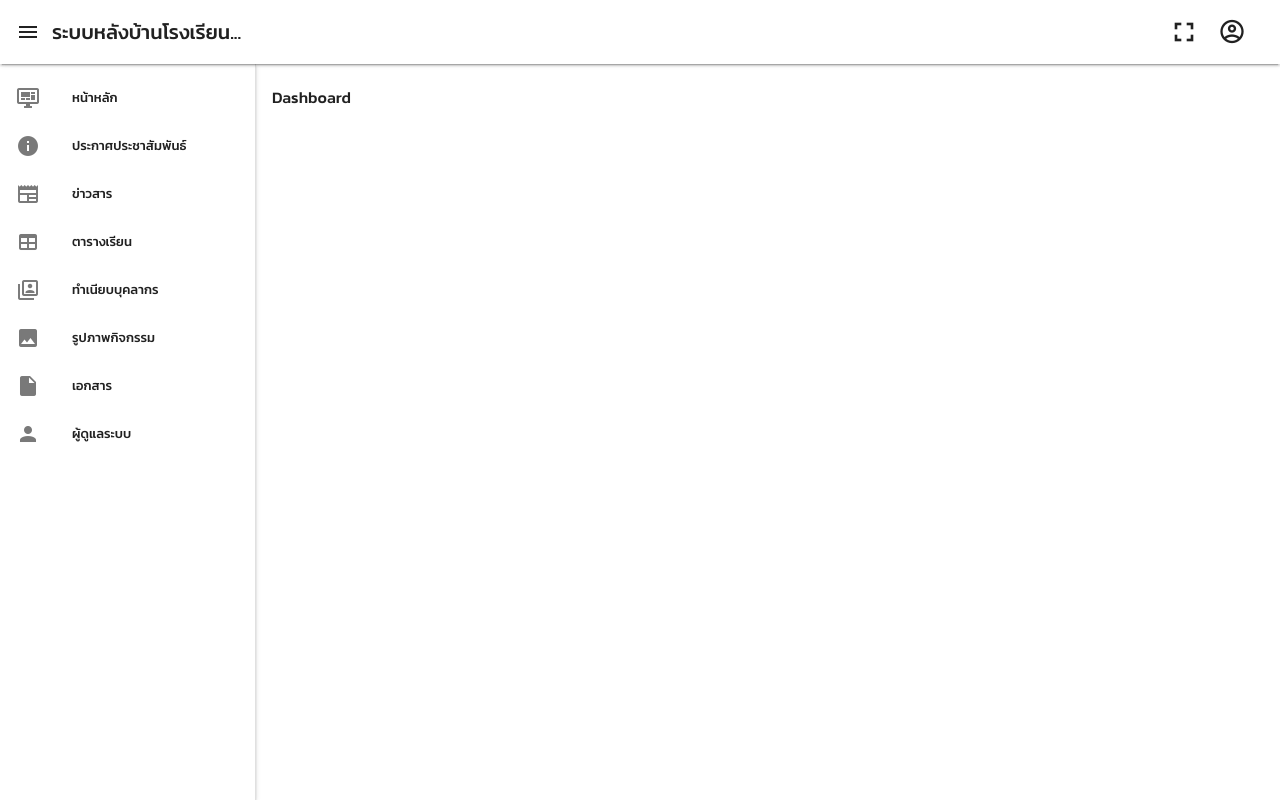
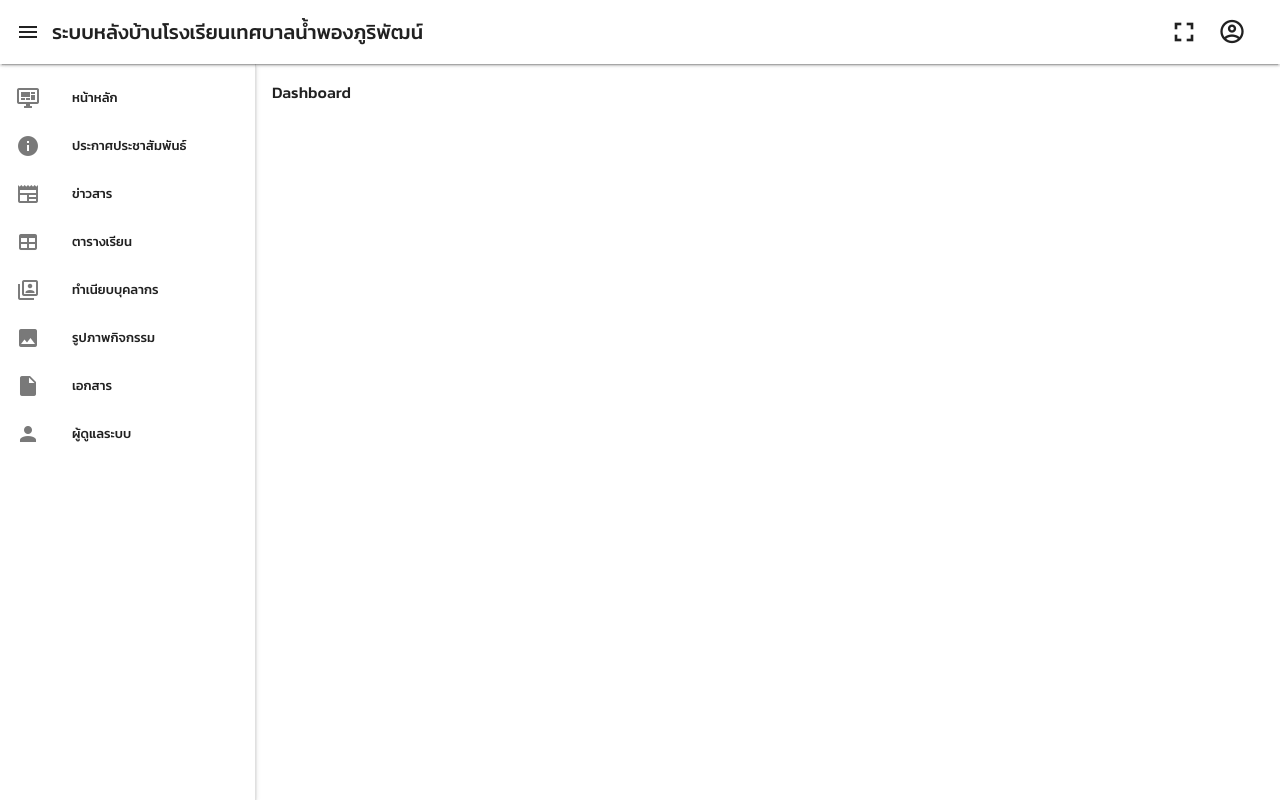
Before and after one commit to parnuphun/My-admin-template, a Vue app: page /admin/dashboard in a window 1280 px wide. Built offline with nearby package versions, Linux system fonts and the light colour scheme; what v-calendar, vue-sweetalert2, vue3-marquee would draw is missing.

Commit message:
admin nav update

```diff
--- a/src/components/layout/AdminNavigationBar.vue
+++ b/src/components/layout/AdminNavigationBar.vue
@@ -101,7 +101,7 @@ function isGroupOpen() {
 
 <template>
     <VThemeProvider>
-        <VApp>
+        <VApp class="">
             <!-- nav bar -->
             <v-app-bar :elevation="2" color="">
                 <!-- toggle sidebar -->
@@ -109,129 +109,17 @@ function isGroupOpen() {
 
                 <!-- content in nav -->
                 <div class="w-full mr-6 flex flex-row items-center">
-                    <v-app-bar-title color=""> ระบบหลังบ้านโรงเรียน... </v-app-bar-title>
-
-                    <!-- <v-btn icon class="" @click="isAlert = !isAlert" >
-                        <v-icon size="x-large" >mdi-message</v-icon>
-                     </v-btn> -->
+                    <v-app-bar-title color=""> ระบบหลังบ้านโรงเรียนเทศบาลน้ำพองภูริพัฒน์ </v-app-bar-title>
 
                     <v-btn icon class="" @click="fullscreen">
                         <v-icon size="x-large" v-if="isFullScreen">mdi-fullscreen-exit</v-icon>
                         <v-icon size="x-large" v-else="isFullScreen">mdi-fullscreen</v-icon>
                      </v-btn>
 
-                    <!-- message box -->
-                    <!-- <v-menu :close-on-content-click="false" location="bottom">
-                        <template v-slot:activator="{ props }">
-                            <v-btn icon v-bind="props" class="mr-3">
-                                <v-badge content="6" color="red">
-                                    <v-icon >mdi-bell-outline</v-icon>
-                                </v-badge>
-                            </v-btn>
-                        </template>
-
-                        <v-card min-width="400">
-                            <v-divider></v-divider>
-                            <v-list density="compact">
-                                <v-list-item
-                                    title="กล่องข้อความ"
-                                >
-                                </v-list-item>
-                                <v-divider></v-divider>
-
-                                <v-list height="200">
-
-                                    <v-list-item
-                                        width="400"
-                                        title="เสนอโครงการติดตามงานวิจัย"
-                                        subtitle="โครงงานที่เสนอไปได้รับการตอบกลับแล้ว"
-                                    >
-                                        <template v-slot:prepend>
-                                            <v-avatar color="red">
-                                                <v-icon color="white">mdi-text-box-remove</v-icon>
-                                            </v-avatar>
-                                        </template>
-                                    </v-list-item>
-                                    <v-divider></v-divider>
-                                    <v-list-item
-                                        width="400"
-                                        title="ผลประเมินการสอบ"
-                                        subtitle="ผลการสอบโครงการในวันที่ 7 มกราคม 2566"
-                                    >
-                                        <template v-slot:prepend>
-                                            <v-avatar color="green">
-                                                <v-icon color="white">mdi-text-box-check</v-icon>
-                                            </v-avatar>
-                                        </template>
-                                    </v-list-item>
-                                    <v-divider></v-divider>
-                                    <v-list-item
-                                        width="400"
-                                        title="มีวันที่กำหนดการสอบโครงการแล้ว"
-                                        subtitle="กำหนดสอบวันที่ 7 มกราคม 2566"
-                                    >
-                                        <template v-slot:prepend>
-                                            <v-avatar color="orange">
-                                                <v-icon color="white">mdi-calendar-badge</v-icon>
-                                            </v-avatar>
-                                        </template>
-                                    </v-list-item>
-                                    <v-divider></v-divider>
-                                    <v-list-item
-                                        width="400"
-                                        title="ถึงกำหนดวันสอบโครงการแล้ว"
-                                        subtitle="โครงการ ระบบติดตามความก้าวหน้างานวิจัย"
-                                    >
-                                        <template v-slot:prepend>
-                                            <v-avatar color="orange">
-                                                <v-icon color="white">mdi-calendar-alert-outline</v-icon>
-                                            </v-avatar>
-                                        </template>
-                                    </v-list-item>
-                                    <v-divider></v-divider>
-                                    <v-list-item
-                                        width="400"
-                                        title="เอกสารได้รับการตอบกลับจากอาจารย์ที่ปรึกษาแล้ว"
-                                        subtitle="กำหนดสอบวันที่ 7 มกราคม 2566"
-                                    >
-                                        <template v-slot:prepend>
-                                            <v-avatar color="green">
-                                                <v-icon color="white">mdi-text-box-check</v-icon>
-                                            </v-avatar>
-                                        </template>
-                                    </v-list-item>
-                                    <v-divider></v-divider>
-                                    <v-list-item
-                                        width="400"
-                                        title="มีโหัวข้อโครงการที่เสนอเข้ามาใหม่"
-                                        subtitle="หัวข้อโครงการระบบติดตามความก้าวหน้างานวิจัย"
-                                    >
-                                        <template v-slot:prepend>
-                                            <v-avatar color="orange">
-                                                <v-icon color="white">mdi-account-arrow-right</v-icon>
-                                            </v-avatar>
-                                        </template>
-                                    </v-list-item>
-                                </v-list>
-                            </v-list>
-                        </v-card>
-                    </v-menu> -->
                     <!-- user profile -->
                     <v-menu :close-on-content-click="false" location="bottom">
                         <template v-slot:activator="{ props }">
                             <v-btn  v-bind="props" icon>
-                                <!-- character icon -->
-                                <!-- <v-avatar
-                                    color="brown"
-                                    size=""
-                                    >
-                                    <span class="text-h5 p-1">ภน</span>
-                                </v-avatar> -->
-                                <!-- image icon // not work -->
-                                <!-- <v-avatar
-                                :src="'https://st3.depositphotos.com/9998432/13335/v/450/depositphotos_133352156-stock-illustration-default-placeholder-profile-icon.jpg'"
-                                    >
-                                </v-avatar> -->
                                 <!-- icon -->
                                 <v-icon size="large">mdi-account-circle-outline</v-icon>
                              </v-btn>
@@ -264,26 +152,10 @@ function isGroupOpen() {
                             <v-divider></v-divider>
                         </v-card>
                     </v-menu>
-
-                    <!-- theme mode button switch -->
-                    <!-- <v-btn-toggle
-                        variant="outlined"
-                        divided>
-                        <v-btn
-                            icon="mdi-brightness-5"
-                            @click="changeTheme('light')"
-                            :active="rentTheme === 'light'">
-                        </v-btn>
-                        <v-btn
-                            icon="mdi-brightness-2"
-                            @click="changeTheme('dark')"
-                            :active="rentTheme === 'dark'">
-                        </v-btn>
-                    </v-btn-toggle> -->
                 </div>
             </v-app-bar>
 
-            <v-progress-linear
+            <!-- <v-progress-linear
                 v-if="true"
                 indeterminate
                 color="primary"
@@ -292,7 +164,7 @@ function isGroupOpen() {
                 height="5"
                 style="z-index:9999;"
                 >
-            </v-progress-linear>
+            </v-progress-linear> -->
 
             <!-- side bar -->
             <v-navigation-drawer
@@ -350,37 +222,18 @@ function isGroupOpen() {
                         </v-list-group>
                     </div>
                 </v-list>
+            </v-navigation-drawer>
 
-                <!-- test child -->
 
-            </v-navigation-drawer>
             <!-- Content here !!! -->
             <VMain>
-                <v-container fluid>
-                    <div class="w-full h-full relative" style="width: 100%;">
-                        <div class="fixed" style="z-index:999; width:100%;">
-                            <div class="w-full relative flex justify-end -ml-72" style="z-index:999;">
-                                <Transition name="toast">
-                                    <v-alert
-                                        v-model="isAlert"
-                                        icon="mdi-message"
-                                        type="success"
-                                        closable
-                                        elevation="6"
-                                        :rounded="true"
-                                        position="absolute"
-                                        class="w-max"
-                                        style="z-index:999;"
-                                    >
-                                        This is My message
-                                    </v-alert>
-                                </Transition>
-                            </div>
+                <v-container fluid class="">
+                    <div class="w-full h-full relative">
+                        <div class="h-full">
+                            <slot></slot>
                         </div>
-                        <slot></slot>
                     </div>
                 </v-container>
-
             </VMain>
         </VApp>
     </VThemeProvider>
```
